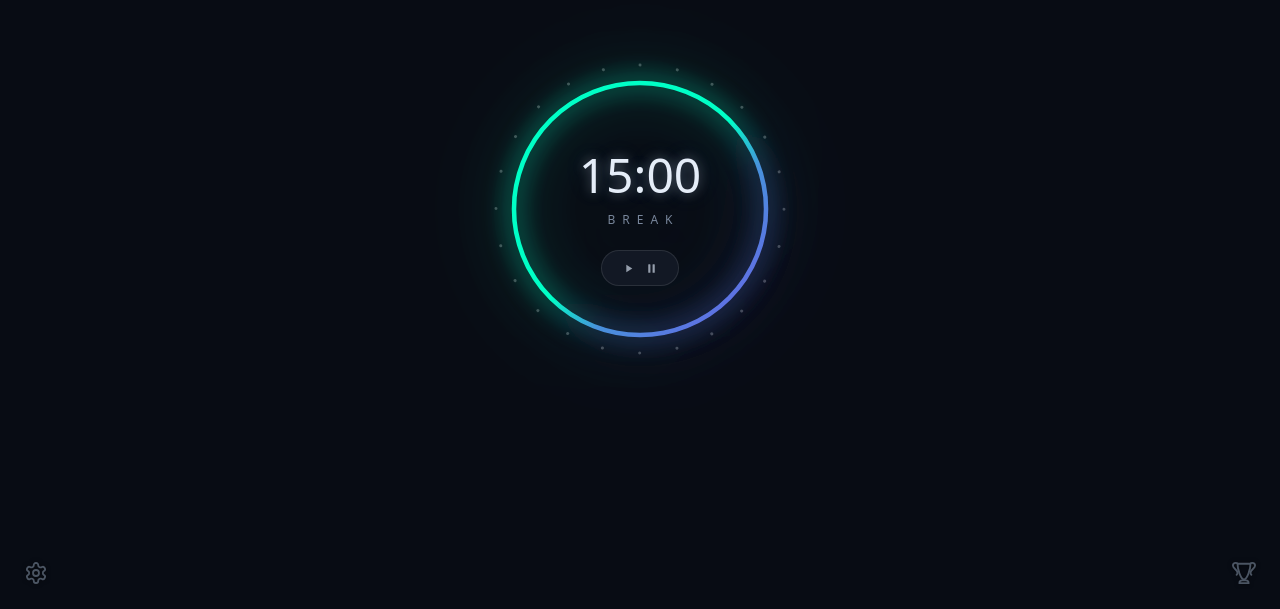
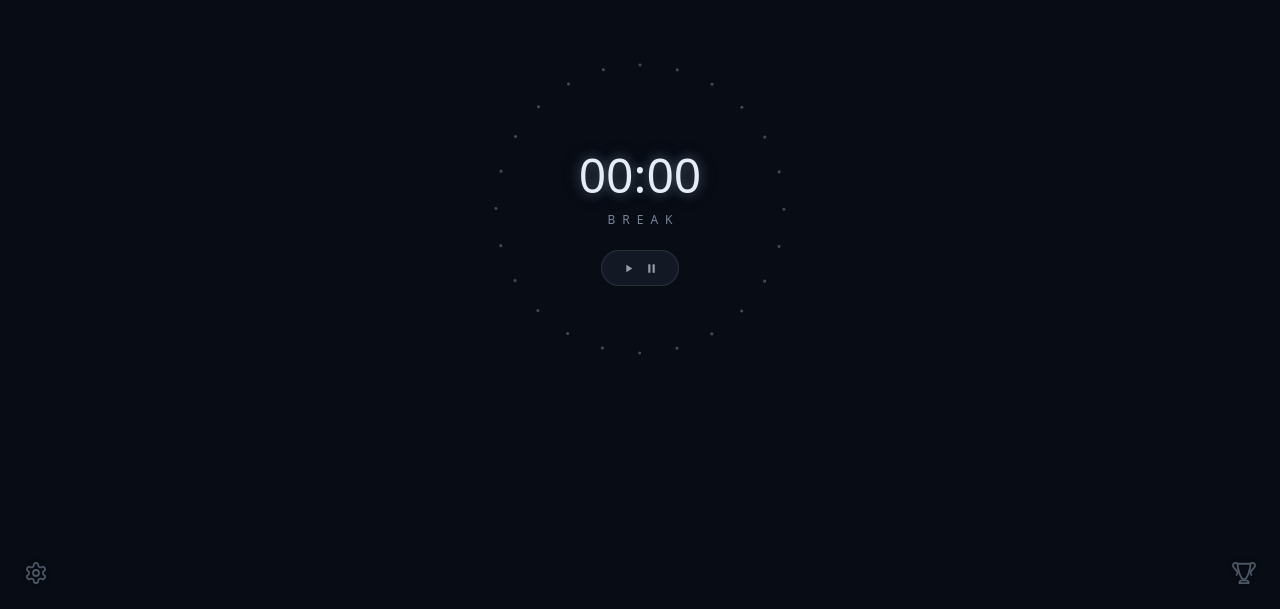
Before and after one commit to anonimus007-700/TimeoutException, a website built with Vite: page index.html in a window 1280 px wide. Shown: the part 191-800 px from the top of the page. Built offline with nearby package versions, Linux system fonts and the light colour scheme.

Commit message:
test timer

```diff
--- a/index.html
+++ b/index.html
@@ -31,7 +31,7 @@
                 <feFuncA type="linear" slope="0.7" />
               </feComponentTransfer>
 
-              <feGaussianBlur in="SourceGraphic" stdDeviation="4" result="blur_sharp" />
+              <feGaussianBlur in="SourceGraphic" stdDeviation="6" result="blur_sharp" />
 
               <feMerge>
                 <feMergeNode in="glow_fade" />
--- a/src/main.ts
+++ b/src/main.ts
@@ -1,13 +1,24 @@
 import { CircularProgressBar } from "./progress_bar";
+import { Timer } from "./timer";
 
-let progressBar: CircularProgressBar | null = null;
+// let progressBar: CircularProgressBar | null = null;
 
 window.addEventListener("DOMContentLoaded", () => {
-  progressBar = new CircularProgressBar({
+  const progressBar = new CircularProgressBar({
     radius: 42,
     circleSelector: ".progress-circle",
   });
 
   progressBar.setProgress(100);
 
+  const textElement = document.querySelector<HTMLElement>(".timer-text")!;
+
+  const timer = new Timer({
+    progressBar,                 // ваш об'єкт з setProgress(0..100)
+    textElement,
+    onComplete: () => console.log("Час вийшов!"),
+  });
+
+  timer.start(0.1 * 60);
+
 });
--- a/src/progress_bar.ts
+++ b/src/progress_bar.ts
@@ -34,7 +34,6 @@ export class CircularProgressBar {
     const offset = this.circumference - (safePercent / 100) * this.circumference;
 
     if (this.progressCircle) {
-      console.log(this.circumference);
       this.progressCircle.style.strokeDashoffset = `${offset}`;
     }
   }
--- /dev/null
+++ b/src/timer.ts
@@ -0,0 +1,122 @@
+type ProgressBarLike = {
+  setProgress: (value: number) => void;
+};
+
+interface TimerOptions {
+  progressBar: ProgressBarLike;
+  textElement: HTMLElement;
+  onComplete?: () => void;
+  tickMs?: number;
+}
+
+export class Timer {
+  private progressBar: ProgressBarLike;
+  private textElement: HTMLElement;
+  private onComplete?: () => void;
+  private tickMs: number;
+
+  private durationMs = 0;
+  private endTime = 0;
+  private remainingMs = 0; // для паузи
+  private intervalId: number | null = null;
+  private running = false;
+
+  constructor(options: TimerOptions) {
+    this.progressBar = options.progressBar;
+    this.textElement = options.textElement;
+    this.onComplete = options.onComplete;
+    this.tickMs = options.tickMs ?? 250;
+
+    document.addEventListener("visibilitychange", this.handleVisibility);
+  }
+
+  /** Запустити таймер на N секунд */
+  start(seconds: number): void {
+    this.stopInterval();
+
+    this.durationMs = seconds * 1000;
+    this.remainingMs = this.durationMs;
+    this.endTime = Date.now() + this.durationMs;
+    this.running = true;
+
+    this.render(this.durationMs);
+    this.intervalId = window.setInterval(this.tick, this.tickMs);
+  }
+
+  pause(): void {
+    if (!this.running) return;
+    this.remainingMs = Math.max(0, this.endTime - Date.now());
+    this.running = false;
+    this.stopInterval();
+  }
+
+  resume(): void {
+    if (this.running || this.remainingMs <= 0) return;
+    this.endTime = Date.now() + this.remainingMs;
+    this.running = true;
+    this.intervalId = window.setInterval(this.tick, this.tickMs);
+    this.tick();
+  }
+
+  reset(): void {
+    this.stopInterval();
+    this.running = false;
+    this.remainingMs = this.durationMs;
+    this.render(this.durationMs);
+  }
+
+  destroy(): void {
+    this.stopInterval();
+    document.removeEventListener("visibilitychange", this.handleVisibility);
+  }
+
+  // ---------- internal ----------
+
+  private tick = (): void => {
+    if (!this.running) return;
+
+    const left = Math.max(0, this.endTime - Date.now());
+    this.render(left);
+
+    if (left <= 0) {
+      this.running = false;
+      this.stopInterval();
+      this.onComplete?.();
+    }
+  };
+
+  private render(leftMs: number): void {
+    const progress =
+      this.durationMs > 0
+        ? Math.ceil(leftMs * 100 / this.durationMs )
+        : 100;
+
+    this.progressBar.setProgress(Math.min(100, Math.max(0, progress)));
+    this.textElement.textContent = this.format(leftMs);
+  }
+
+  private format(ms: number): string {
+    // ceil, щоб показувало 00:01 до самого кінця, а не 00:00 за секунду до завершення
+    const totalSeconds = Math.ceil(ms / 1000);
+    const h = Math.floor(totalSeconds / 3600);
+    const m = Math.floor((totalSeconds % 3600) / 60);
+    const s = totalSeconds % 60;
+    const mm = String(m).padStart(2, "0");
+    const ss = String(s).padStart(2, "0");
+    return h > 0 ? `${h}:${mm}:${ss}` : `${mm}:${ss}`;
+  }
+
+  private stopInterval(): void {
+    if (this.intervalId !== null) {
+      clearInterval(this.intervalId);
+      this.intervalId = null;
+    }
+  }
+
+  /** Коли вікно знову стає видимим, одразу синхронізуємо стан */
+  private handleVisibility = (): void => {
+    if (!document.hidden && this.running) {
+      this.tick();
+    }
+  };
+}
```
